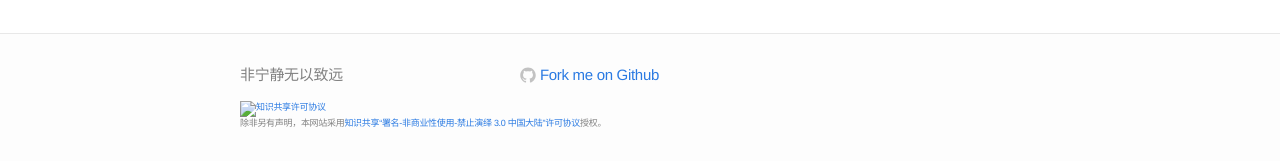
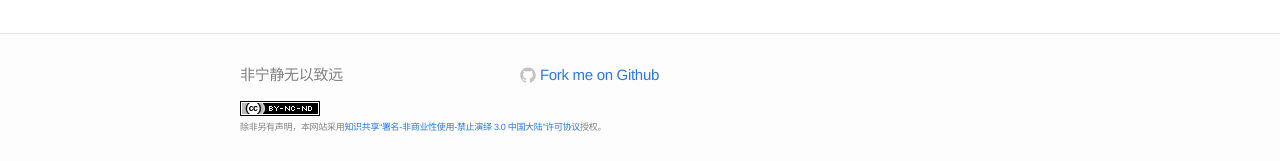
Before and after one commit to wizjin/wizjin.github.io, a Jekyll site: the page built from index.html, in a window 1280 px wide. Shown: the part 1158-1319 px from the top of the page. Built offline with Jekyll 4.4.1, drawn with Linux system fonts in a browser that asks for light colours; the list of posts is cut into pages by our own code.

Commit message:
Add cc-by-nc-nd-cn.png

```diff
--- a/_includes/footer.html
+++ b/_includes/footer.html
@@ -32,7 +32,7 @@
   </div>
   <div class="wrap">
     <div>
-      <p style="font-size:xx-small;"><a rel="license" href="http://creativecommons.org/licenses/by-nc-nd/3.0/cn/"><img alt="知识共享许可协议" style="border-width:0" width="80" height="15" src="http://blog.wizjin.com//images/cc-by-nc-nd-cn.png" /><br /></a>除非另有声明，本网站采用<a rel="license" href="http://creativecommons.org/licenses/by-nc-nd/3.0/cn/">知识共享“署名-非商业性使用-禁止演绎 3.0 中国大陆”许可协议</a>授权。</p>
+      <p style="font-size:xx-small;"><a rel="license" href="http://creativecommons.org/licenses/by-nc-nd/3.0/cn/"><img alt="知识共享许可协议" style="border-width:0" width="80" height="15" src="{{ site.baseurl }}/public/images/cc-by-nc-nd-cn.png" /><br /></a>除非另有声明，本网站采用<a rel="license" href="http://creativecommons.org/licenses/by-nc-nd/3.0/cn/">知识共享“署名-非商业性使用-禁止演绎 3.0 中国大陆”许可协议</a>授权。</p>
     </div>
   </div>
 </footer>
```
Also changed, not shown: public/images/cc-by-nc-nd-cn.png (added).
